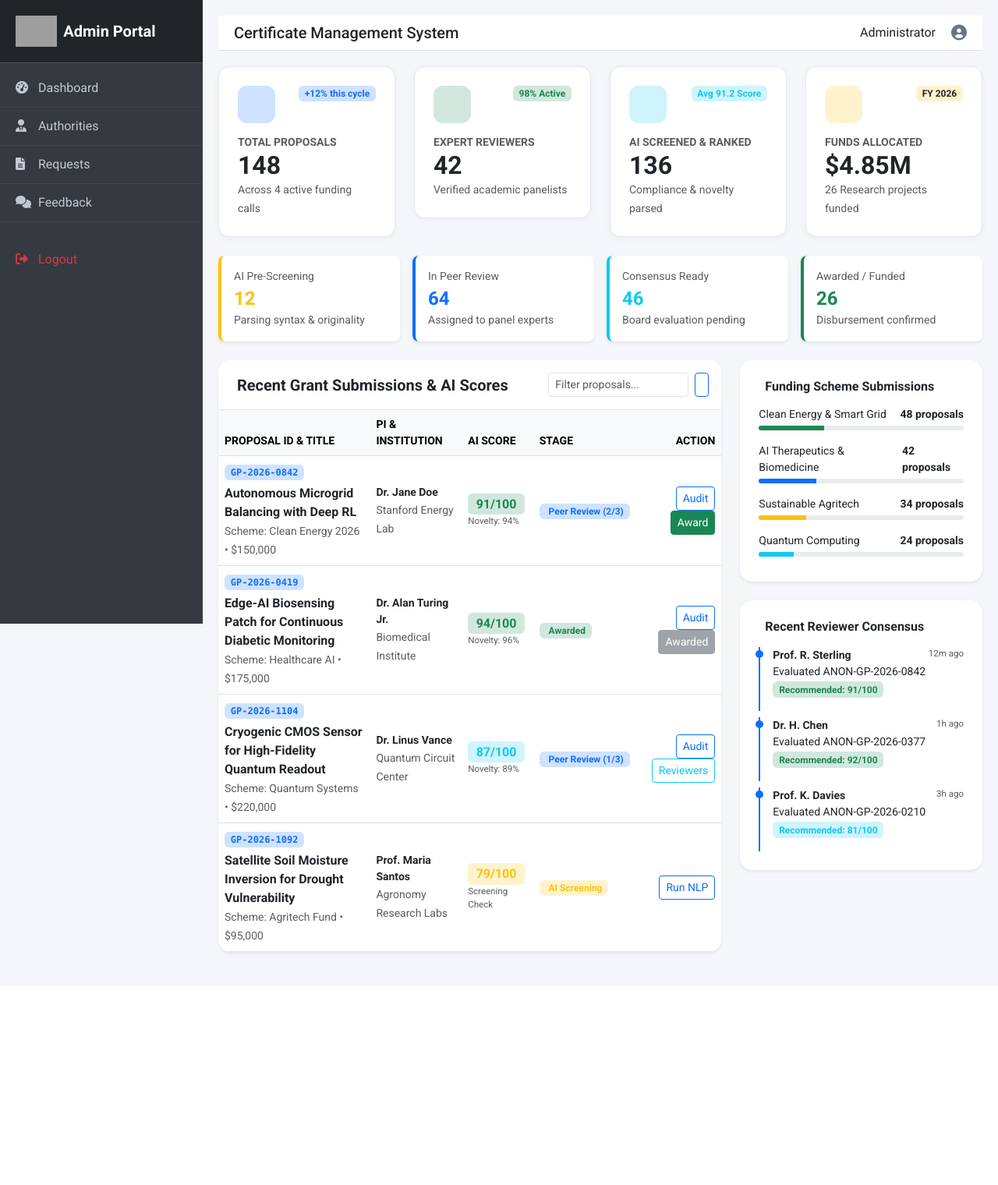
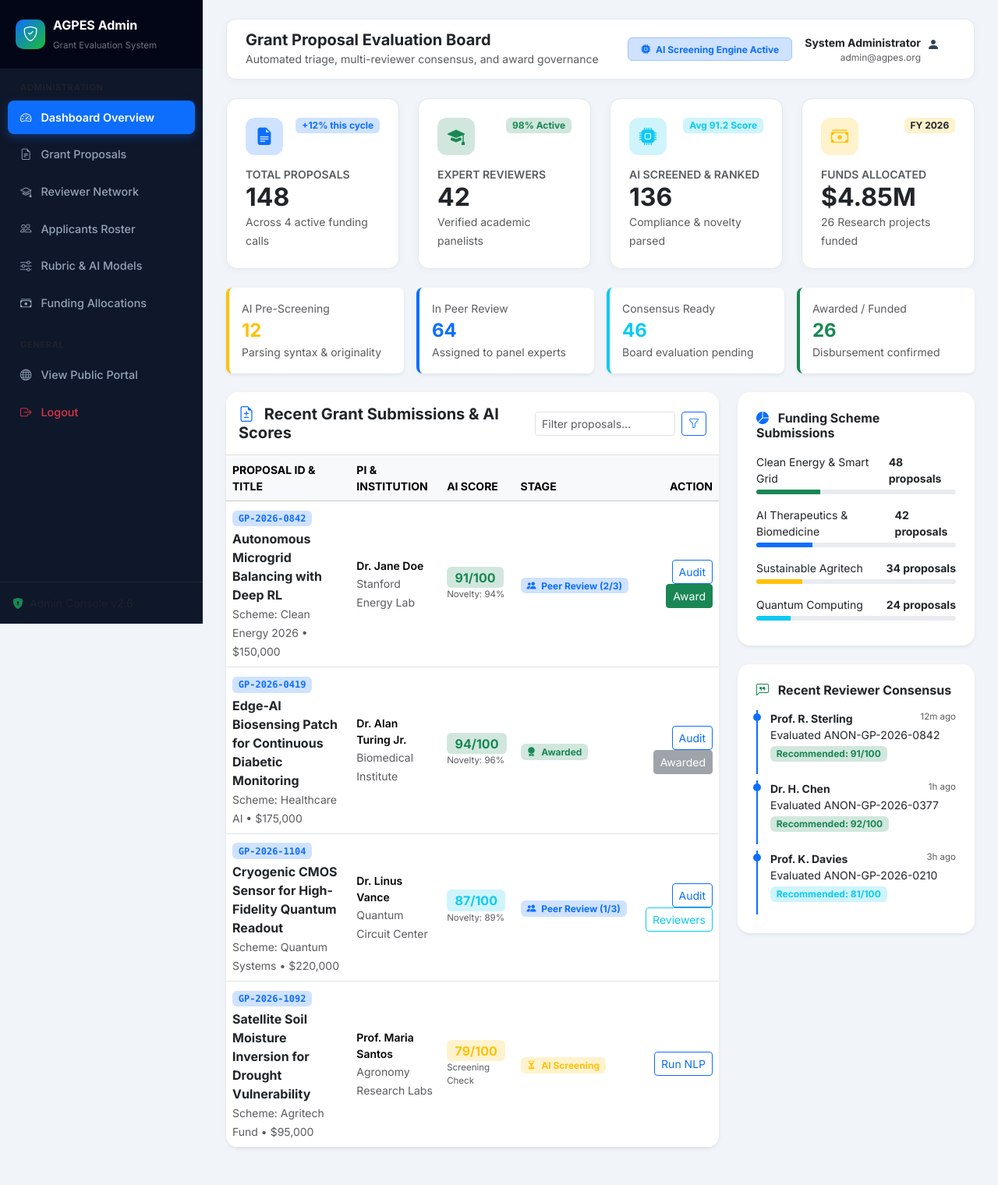
Before and after one commit to VishnuSuresh0204/Automated-Grant-Proposal-Evaluation-, a Django app: page /admin/ in a window 1280 px wide. Shown: the whole page at 78% size. Before the commit the page ends 1226 px from the top, so only its background shows below. Run offline with Django 5.2, Linux system fonts and the light colour scheme; data that the repository does not hold is empty; some libraries are stand-ins or nearby versions; grey boxes are pictures that could not be loaded.

Commit message:
Update templates/admin/commen.html
Co-authored-by: Copilot <223556219+Copilot@users.noreply.github.com>

```diff
--- a/templates/admin/commen.html
+++ b/templates/admin/commen.html
@@ -1,129 +1,232 @@
+{% load static %}
 <!DOCTYPE html>
 <html lang="en">
 
 <head>
   <meta charset="UTF-8">
   <meta name="viewport" content="width=device-width, initial-scale=1.0">
-  <title>Admin Portal | National Certificate Portal</title>
-  <link href="https://cdn.jsdelivr.net/npm/bootstrap@5.3.0/dist/css/bootstrap.min.css" rel="stylesheet">
-  <link href="https://cdnjs.cloudflare.com/ajax/libs/font-awesome/6.0.0/css/all.min.css" rel="stylesheet">
-  <link href="https://fonts.googleapis.com/css2?family=Roboto:wght@400;500;700&display=swap" rel="stylesheet">
+  <title>{% block title %}Grant Admin Console | Automated Grant Proposal Evaluation{% endblock %}</title>
+
+  <!-- Google Fonts -->
+  <link rel="preconnect" href="https://fonts.googleapis.com">
+  <link rel="preconnect" href="https://fonts.gstatic.com" crossorigin>
+  <link href="https://fonts.googleapis.com/css2?family=Inter:wght@300;400;500;600;700;800&family=Roboto:wght@400;500;700&display=swap" rel="stylesheet">
+
+  <!-- Vendor CSS -->
+  <link href="{% static 'assets/vendor/bootstrap/css/bootstrap.min.css' %}" rel="stylesheet">
+  <link href="{% static 'assets/vendor/bootstrap-icons/bootstrap-icons.css' %}" rel="stylesheet">
+
   <style>
     body {
-      font-family: 'Roboto', sans-serif;
-      background-color: #f4f6f9;
+      font-family: 'Inter', sans-serif;
+      background-color: #f1f5f9;
+      color: #334155;
     }
 
-    .sidebar {
+    .ag-sidebar {
       width: 260px;
-      background: #343a40;
+      background: #0f172a;
       min-height: 100vh;
-      color: #fff;
+      color: #ffffff;
       position: fixed;
+      top: 0;
+      bottom: 0;
+      left: 0;
+      z-index: 1000;
+      display: flex;
+      flex-direction: column;
     }
 
-    .sidebar-header {
+    .ag-sidebar-header {
       padding: 20px;
-      background: #212529;
-      border-bottom: 1px solid #4b545c;
+      background: #020617;
+      border-bottom: 1px solid rgba(255, 255, 255, 0.08);
     }
 
-    .sidebar a {
-      color: #c2c7d0;
+    .ag-sidebar-brand {
+      display: flex;
+      align-items: center;
+      gap: 10px;
+      color: white;
       text-decoration: none;
-      display: block;
-      padding: 12px 20px;
-      border-bottom: 1px solid rgba(255, 255, 255, 0.05);
-      transition: 0.3s;
     }
 
-    .sidebar a:hover,
-    .sidebar a.active {
-      background: #007bff;
-      color: #fff;
+    .sidebar-icon {
+      width: 38px;
+      height: 38px;
+      border-radius: 10px;
+      background: linear-gradient(135deg, #0d6efd 0%, #1bbd36 100%);
+      display: flex;
+      align-items: center;
+      justify-content: center;
+      font-size: 1.2rem;
     }
 
-    .sidebar a i {
-      width: 25px;
+    .ag-sidebar-menu {
+      padding: 15px 10px;
+      flex-grow: 1;
+      overflow-y: auto;
     }
 
-    .main-content {
-      margin-left: 260px;
-      padding: 20px;
+    .ag-sidebar-link {
+      display: flex;
+      align-items: center;
+      gap: 12px;
+      padding: 11px 16px;
+      color: #94a3b8;
+      text-decoration: none;
+      font-size: 0.9rem;
+      font-weight: 500;
+      border-radius: 8px;
+      margin-bottom: 4px;
+      transition: all 0.2s ease;
     }
 
-    .top-navbar {
-      background: #fff;
-      border-bottom: 1px solid #dee2e6;
-      padding: 10px 20px;
-      margin-bottom: 20px;
+    .ag-sidebar-link:hover {
+      background: rgba(255, 255, 255, 0.06);
+      color: #38bdf8;
+    }
+
+    .ag-sidebar-link.active {
+      background: #0d6efd;
+      color: #ffffff;
+      font-weight: 600;
+      box-shadow: 0 4px 12px rgba(13, 110, 253, 0.35);
+    }
+
+    .ag-main-content {
+      margin-left: 260px;
+      padding: 24px 30px;
+      min-height: 100vh;
+    }
+
+    .ag-top-bar {
+      background: #ffffff;
+      border-radius: 12px;
+      padding: 14px 24px;
+      box-shadow: 0 2px 10px rgba(15, 23, 42, 0.04);
+      border: 1px solid #e2e8f0;
       display: flex;
       justify-content: space-between;
       align-items: center;
+      margin-bottom: 24px;
     }
 
-    .card {
-      border-top: 3px solid #007bff;
-      border-radius: 3px;
-      box-shadow: 0 0 1px rgba(0, 0, 0, .125), 0 1px 3px rgba(0, 0, 0, .2);
+    .stat-badge {
+      font-size: 0.75rem;
+      font-weight: 600;
+      padding: 4px 8px;
+      border-radius: 6px;
     }
 
-    .card-header {
-      background-color: #fff;
-      border-bottom: 1px solid rgba(0, 0, 0, .125);
-      font-weight: bold;
+    @media (max-width: 991px) {
+      .ag-sidebar {
+        position: static;
+        width: 100%;
+        min-height: auto;
       }
-
-    .page-title {
-      font-size: 1.5rem;
-      color: #343a40;
-      margin-bottom: 15px;
+      .ag-main-content {
+        margin-left: 0;
+        padding: 15px;
+      }
     }
   </style>
+  {% block extra_css %}{% endblock %}
 </head>
 
 <body>
 
-  <div class="sidebar">
-    <div class="sidebar-header d-flex align-items-center">
-      <img
-        src="https://upload.wikimedia.org/wikipedia/commons/thumb/5/55/Emblem_of_India.svg/330px-Emblem_of_India.svg.png"
-        height="40" class="me-2">
-      <span class="fs-5 fw-bold">Admin Portal</span>
+  <!-- Sidebar -->
+  <div class="ag-sidebar">
+    <div class="ag-sidebar-header">
+      <a href="/admin/" class="ag-sidebar-brand">
+        <div class="sidebar-icon">
+          <i class="bi bi-shield-check"></i>
         </div>
-    <div class="mt-2">
-      <!-- <a href="/admin_home/"><i class="fas fa-home"></i> Home</a> -->
-      <a href="/admin_dashboard/"><i class="fas fa-tachometer-alt"></i> Dashboard</a>
-      <a href="/admin_view_authorities/"><i class="fas fa-user-tie"></i> Authorities</a>
-      <a href="/admin_view_requests/"><i class="fas fa-file-alt"></i> Requests</a>
-      <a href="/admin_view_feedback/"><i class="fas fa-comments"></i> Feedback</a>
-      <a href="/logout/" class="text-danger mt-4 border-0"><i class="fas fa-sign-out-alt"></i> Logout</a>
+        <div>
+          <div class="fw-bold fs-6">AGPES Admin</div>
+          <small class="text-secondary" style="font-size: 0.72rem;">Grant Evaluation System</small>
+        </div>
+      </a>
+    </div>
+
+    <div class="ag-sidebar-menu">
+      <div class="text-uppercase x-small text-muted px-3 mb-2" style="font-size: 0.7rem; font-weight: 700; letter-spacing: 0.05em;">Administration</div>
+      <a href="/admin/" class="ag-sidebar-link active">
+        <i class="bi bi-speedometer2"></i> Dashboard Overview
+      </a>
+      <a href="/admin/" class="ag-sidebar-link">
+        <i class="bi bi-file-earmark-text"></i> Grant Proposals
+      </a>
+      <a href="/admin/" class="ag-sidebar-link">
+        <i class="bi bi-mortarboard"></i> Reviewer Network
+      </a>
+      <a href="/admin/" class="ag-sidebar-link">
+        <i class="bi bi-people"></i> Applicants Roster
+      </a>
+      <a href="/admin/" class="ag-sidebar-link">
+        <i class="bi bi-sliders"></i> Rubric & AI Models
+      </a>
+      <a href="/admin/" class="ag-sidebar-link">
+        <i class="bi bi-cash-stack"></i> Funding Allocations
+      </a>
+
+      <div class="text-uppercase x-small text-muted px-3 mt-4 mb-2" style="font-size: 0.7rem; font-weight: 700; letter-spacing: 0.05em;">General</div>
+      <a href="/" class="ag-sidebar-link">
+        <i class="bi bi-globe"></i> View Public Portal
+      </a>
+      <a href="/logout/" class="ag-sidebar-link text-danger">
+        <i class="bi bi-box-arrow-right"></i> Logout
+      </a>
+    </div>
+
+    <div class="p-3 border-top border-secondary small text-muted" style="border-color: rgba(255,255,255,0.08) !important;">
+      <i class="bi bi-shield-lock-fill text-success me-1"></i> Admin Console v2.6
     </div>
   </div>
 
-  <div class="main-content">
-    <div class="top-navbar">
-      <h5 class="m-0 text-dark">Certificate Management System</h5>
+  <!-- Main Content -->
+  <div class="ag-main-content">
+    <!-- Top Bar -->
+    <div class="ag-top-bar">
       <div>
-        <span class="me-3">Administrator</span>
-        <i class="fas fa-user-circle fa-lg text-secondary"></i>
+        <h5 class="fw-bold mb-0 text-dark">Grant Proposal Evaluation Board</h5>
+        <small class="text-muted">Automated triage, multi-reviewer consensus, and award governance</small>
+      </div>
+      <div class="d-flex align-items-center gap-3">
+        <span class="badge bg-primary-subtle text-primary border border-primary-subtle px-3 py-2">
+          <i class="bi bi-cpu-fill me-1"></i> AI Screening Engine Active
+        </span>
+        <div class="d-flex align-items-center gap-2">
+          <div class="text-end">
+            <div class="fw-bold small text-dark">System Administrator</div>
+            <div class="x-small text-muted" style="font-size: 0.75rem;">admin@agpes.org</div>
+          </div>
+          <div class="ag-brand-icon" style="width: 36px; height: 36px; font-size: 1rem; border-radius: 50%;">
+            <i class="bi bi-person-fill"></i>
+          </div>
+        </div>
       </div>
     </div>
 
+    <!-- Flash Messages -->
     {% if messages %}
       {% for message in messages %}
-    <div class="alert alert-{{ message.tags }} alert-dismissible fade show">
+        <div class="alert alert-{{ message.tags|default:'info' }} alert-dismissible fade show" role="alert">
           {{ message }}
           <button type="button" class="btn-close" data-bs-dismiss="alert"></button>
         </div>
       {% endfor %}
     {% endif %}
 
+    <!-- Content Block -->
     {% block content %}
     {% endblock %}
   </div>
 
-  <script src="https://cdn.jsdelivr.net/npm/bootstrap@5.3.0/dist/js/bootstrap.bundle.min.js"></script>
+  <!-- Vendor JS -->
+  <script src="{% static 'assets/vendor/bootstrap/js/bootstrap.bundle.min.js' %}"></script>
+  {% block extra_js %}{% endblock %}
 </body>
 
 </html>
```
Lines whose indentation alone changed are shown as unchanged.
